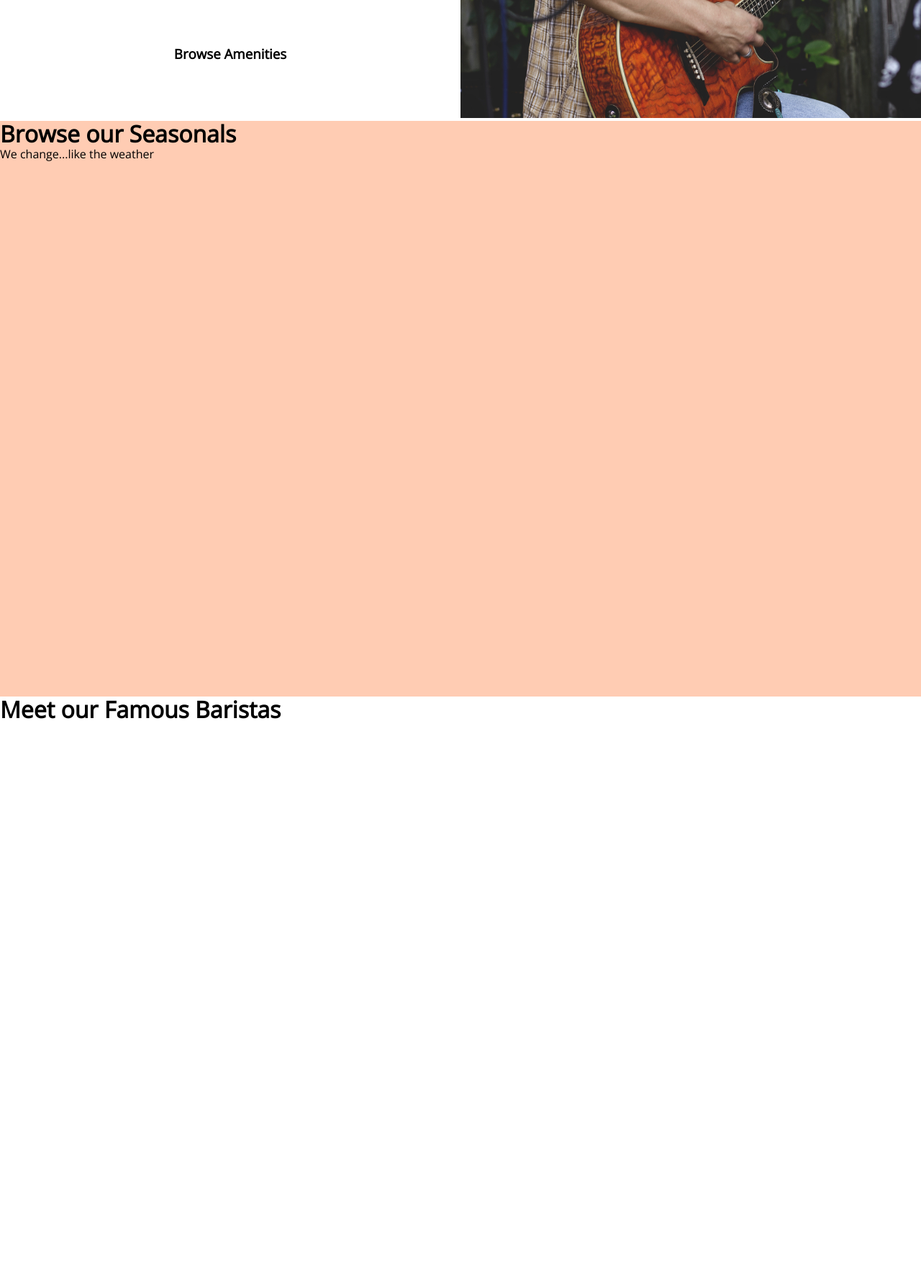
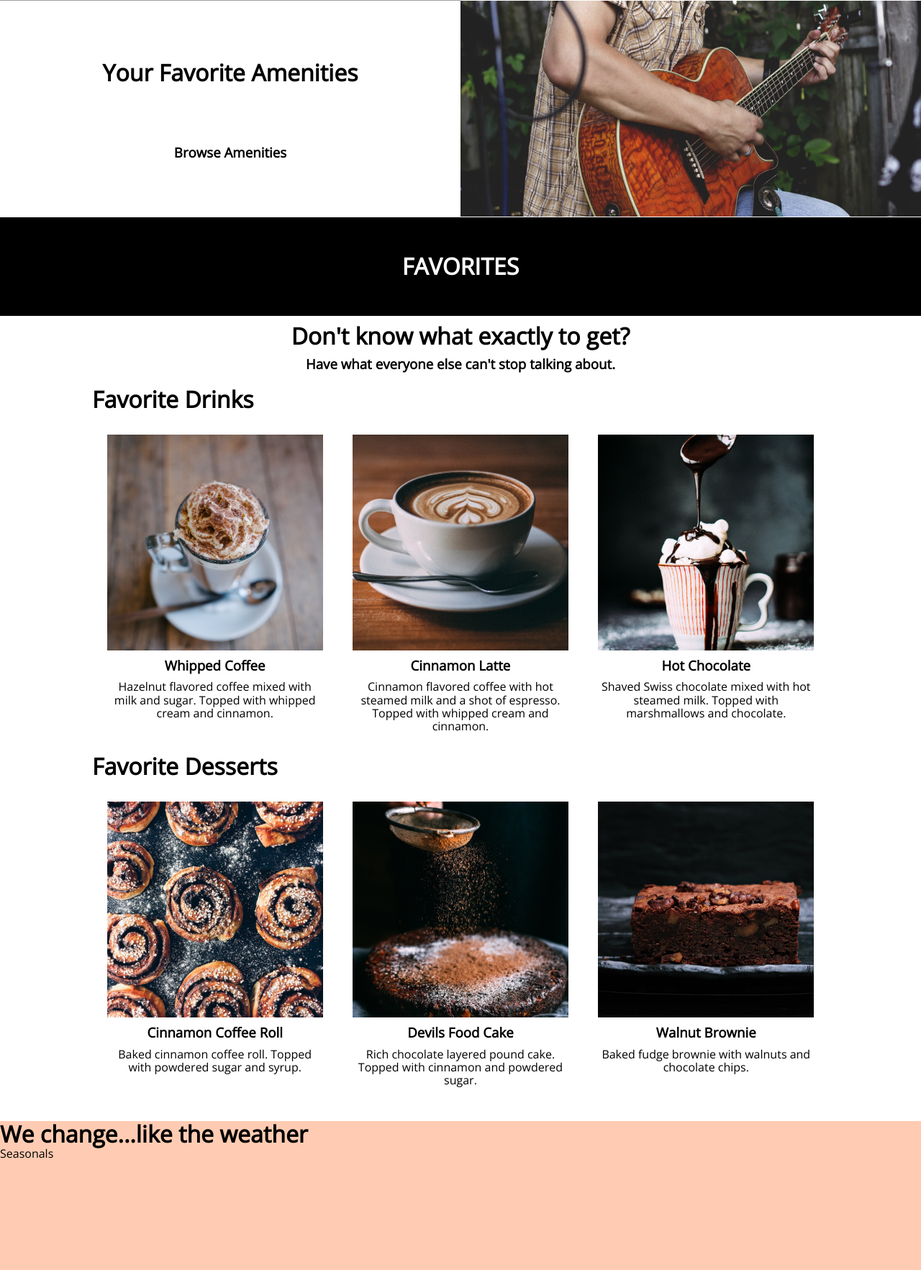
Before and after one commit to Daniel1995db/Coffee-Shop, a PHP site: page / in a window 1280 px wide. Shown: the part 2639-4404 px from the top of the page at 72% size. Run offline with PHP 8.4, Linux system fonts and the light colour scheme; grey boxes are pictures that could not be loaded.

Commit message:
favorites section

```diff
--- a/index.html
+++ b/index.html
@@ -10,6 +10,17 @@
 	<title>The Coffee Shop</title>
 </head>
 <body>
+
+	<!-- Nav Bar ########################################### -->
+
+
+
+
+
+
+
+
+	<!-- Landing Page ###################################### -->
 
 	<div class="LandingSection">
 		<h1 class="LandingSectionDescription">The Coffee Shop</h1>
@@ -27,10 +38,12 @@
 	<!-- About ############################################# -->
 	<div class="AboutSection">
 
+			<h1 class="AboutUs">WHO ARE WE</h1>
+
 			<p class="DumboImage"></p>
 			<div class="AboutDescription1">
-				<h1 class="AboutDescriptionSub1">Dumbo, New York City</h1>
-				<h3 class="AboutDescriptionSub2">Come find us</h3>
+				<h1 class="AboutDescriptionSub1">Located in Dumbo, New York City</h1>
+				<h3 class="AboutDescriptionSub2">Come visit us</h3>
 				<!-- Link to google directions address 'Find Us' -->
 			</div>
 
@@ -55,27 +68,76 @@
 			</div>
 			<p class="AmenitiesImage"></p>
 
-			<!-- <h1 class="AboutDescriptionFloat">Specialized in your Favorites</h1>
-			<p class="AboutImage"></p>
-			link to Favorites Section
+	</div>
 
-			<p class="SeasonalsImage"></p>
-			<h1 class="AboutDescription">Limited Time Seasonals</h1>
-			link to Seasonals Section
 
-			<h1 class="AboutDescriptionFloat">Your Favorite Amenities</h1>
-			<p class="AmenitiesImage"></p>
-			Link to Amenities Section  -->
 
+
+	<!-- Favorites ######################################### -->
+
+	<div class="FavoritesSection">
+
+		<h1 class="Favorites">FAVORITES</h1>
+
+		<div id="Container">
+			<h1 class="FavoritesTitle">Don't know what exactly to get?</h1>
+			<h3 class="FavoritesSubTitle">Have what everyone else can't stop talking about.</h3>
+
+			<!-- Drinks - 3 -->
+			<h1>Favorite Drinks</h1>
+			<div class="FavoriteTreats">
+
+				<div class="FavoriteTreat">
+					<p class="WhippedCoffee"></p>
+					<h3 class="FavoriteName">Whipped Coffee</h3>
+					<p class="FavoriteDescription">Hazelnut flavored coffee mixed with milk and sugar. Topped with whipped cream and cinnamon.</p>
+				</div>
+				<div class="FavoriteTreat">
+					<p class="CinnamonLatte"></p>
+					<h3 class="FavoriteName">Cinnamon Latte</h3>
+					<p class="FavoriteDescription">Cinnamon flavored coffee with hot steamed milk and a shot of espresso. Topped with whipped cream and cinnamon.</p>
+				</div>
+				<div class="FavoriteTreat">
+					<p class="HotChocolate"></p>
+					<h3 class="FavoriteName">Hot Chocolate</h3>
+					<p class="FavoriteDescription">Shaved Swiss chocolate mixed with hot steamed milk. Topped with marshmallows and chocolate.</p>
+				</div>
+
+			</div>
+
+			<!-- Desserts - 3 -->
+			<h1>Favorite Desserts</h1>
+			<div class="FavoriteTreats">
+
+				<div class="FavoriteTreat">
+					<p class="CoffeeRoll"></p>
+					<h3 class="FavoriteName">Cinnamon Coffee Roll</h3>
+					<p class="FavoriteDescription">Baked cinnamon coffee roll. Topped with powdered sugar and syrup.</p>
+				</div>
+				<div class="FavoriteTreat">
+					<p class="DevilsFoodCake"></p>
+					<h3 class="FavoriteName">Devils Food Cake</h3>
+					<p class="FavoriteDescription">Rich chocolate layered pound cake. Topped with cinnamon and powdered sugar.</p>
+				</div>
+				<div class="FavoriteTreat">
+					<p class="Brownie"></p>
+					<h3 class="FavoriteName">Walnut Brownie</h3>
+					<p class="FavoriteDescription">Baked fudge brownie with walnuts and chocolate chips.</p>
+				</div>
+
+			</div>
+
+		</div>
 
 	</div>
 
 
 
-
-
-
-
+		<!-- Seasonals ######################################### -->
+	<div class="SeasonalsSection">
+		<h1>We change...like the weather</h1>
+		<p>Seasonals</p>
+	</div>
 
 
 
@@ -92,26 +154,6 @@
 		work stations
 		events
 	-->
-
-
-
-
-
-
-
-
-	<!-- Seasonals ######################################### -->
-	<div class="SeasonalsSection">
-		<h1>Browse our Seasonals</h1>
-		<p>We change...like the weather</p>
-	</div>
-
-
-
-	<!-- Favorites ######################################### -->
-
-
-
 
 
 
--- a/stylesheets/presets.css
+++ b/stylesheets/presets.css
@@ -5,6 +5,6 @@ h1, h2, h3, h4, h5, h6, p{
 #Container{
 	width: 80%;
 	margin: auto;
-	text-align: center;
+	/* text-align: center; */
 	display: block;
 }
--- a/stylesheets/style.css
+++ b/stylesheets/style.css
@@ -16,6 +16,13 @@
 .AboutSection{
 	font-family: 'Open Sans', sans-serif;
 	text-align: center;
+	height: 99%;
+}
+.FavoritesSection{
+	font-family: 'Open Sans', sans-serif;
+}
+.AmenitiesSection{
+	font-family: 'Open Sans', sans-serif;
 }
 .SeasonalsSection{
 	font-family: 'Open Sans', sans-serif;
@@ -32,6 +39,9 @@
 	height: 100vh;
 	background-color: #b3ecff
 }
+
+/* NAV BAR =============================== */
+
 
 
 
@@ -64,6 +74,12 @@
 
 /*ABOUT SECTION ========================== */
 
+.AboutUs{
+	padding: 50px;
+	background-color: black;
+	color: white;
+	/* font-size: 3em; */
+}
 .DumboImage{
 	background-image: url('../Images/Dumbo.jpg');
 	background-size: cover;
@@ -96,8 +112,6 @@
 	height: 300px;
 	display: inline-block;
 }
-
-
 .AboutDescription1{
 	width: 50%;
 	height: 300px;
@@ -121,9 +135,99 @@
 }
 .AboutDescriptionSub2:hover{
 	font-size: 1.5em;
-	transition-duration: 0.3s;
+	transition-duration: 0.2s;
 	cursor: pointer;
+	font-weight: bold;
 }
+
+
+
+
+
+
+/*FAVORITES SECTION ====================== */
+.Favorites{
+	padding: 50px;
+	text-align: center;
+	color: white;
+	background-color: black;
+	margin-top: -2.75px;
+}
+.FavoritesTitle{
+	margin: 10px auto;
+	text-align: center;
+}
+.FavoritesSubTitle{
+	margin: 0px auto 20px auto;
+	text-align: center;
+}
+.FavoriteTreats{
+	margin: 30px auto;
+	display: flex;
+	flex-grow: row;
+	justify-content: space-evenly;
+	align-items: flex-start;
+}
+.FavoriteTreat{
+	width: 300px;
+	margin: auto;
+	text-align: center;
+	/* position: relative; */
+	display: inline-block;
+	align-self: flex-start;
+}
+.FavoriteName{
+	margin: 10px auto;
+}
+.FavoriteDescription{
+	height: 72px;
+}
+.WhippedCoffee{
+	background-image: url('../Images/WhippedCoffee.jpg');
+	background-size: cover;
+	background-position: center;
+	width: 100%;
+	height: 300px;
+}
+.CinnamonLatte{
+	background-image: url('../Images/CinnamonLatte.jpg');
+	background-size: cover;
+	background-position: center;
+	width: 100%;
+	height: 300px;
+}
+.HotChocolate{
+	background-image: url('../Images/HotChocolate.jpg');
+	background-size: cover;
+	background-position: center;
+	width: 100%;
+	height: 300px;
+}
+.CoffeeRoll{
+	background-image: url('../Images/CinnamonCoffeeRoll.jpg');
+	background-size: cover;
+	background-position: center;
+	width: 100%;
+	height: 300px;
+}
+.DevilsFoodCake{
+	background-image: url('../Images/DevilsFoodCake.jpg');
+	background-size: cover;
+	background-position: center;
+	width: 100%;
+	height: 300px;
+}
+.Brownie{
+	background-image: url('../Images/Brownie.jpg');
+	background-size: cover;
+	background-position: center;
+	width: 100%;
+	height: 300px;
+}
+
+
+
+
 
 
 
@@ -145,14 +249,6 @@
 
 
 
-/*SEASONALS SECTION ====================== */
-
-
-
-
-
-
-
 
 
 
```
Also changed, not shown: Images/Brownie.jpg (added), Images/CinnamonCoffeeRoll.jpg (added), Images/CinnamonLatte.jpg (added), Images/DevilsFoodCake.jpg (added), Images/HotChocolate.jpg (added), Images/WhippedCoffee.jpg (added), README.md, 2 other files.
